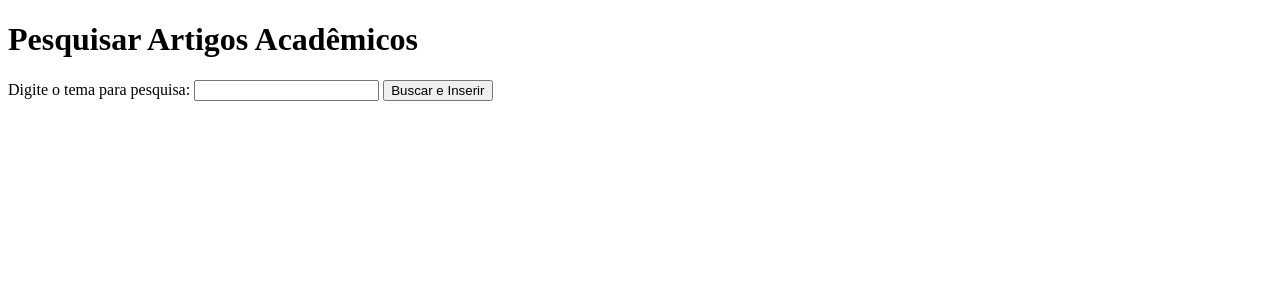
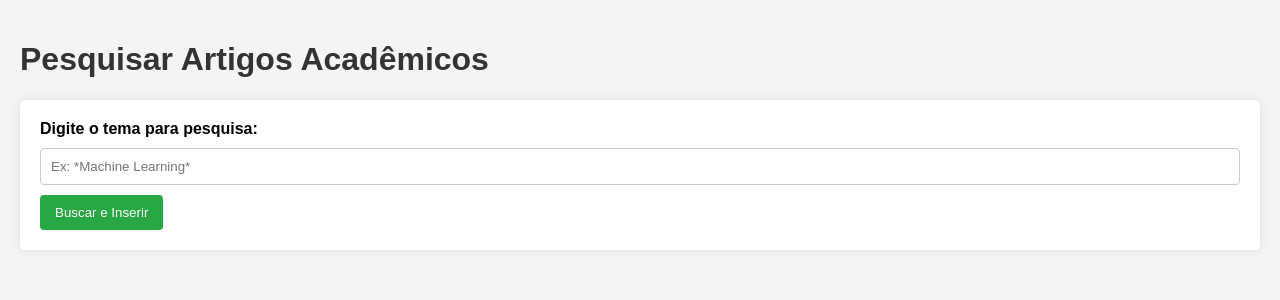
Before and after one commit to sknnys/trabalho-neo4j-gbd, a Flask app: page / in a window 1280 px wide. Shown: the top 300 px of the page. Run offline with Flask 3, Linux system fonts and the light colour scheme.

Commit message:
correções

```diff
--- a/app.py
+++ b/app.py
@@ -1,9 +1,12 @@
+from dotenv import load_dotenv
 from flask import Flask, render_template, request, redirect, url_for
 from neo4j import GraphDatabase
 from bs4 import BeautifulSoup
 import requests
 import re
 import os
+
+load_dotenv()
 
 app = Flask(__name__)
 
--- a/requirements.txt
+++ b/requirements.txt
@@ -3,3 +3,4 @@ neo4j==5.24.0
 beautifulsoup4==4.12.3
 requests==2.25.1
 gunicorn==20.1.0
+python-dotenv==0.20.0
--- a/templates/index.html
+++ b/templates/index.html
@@ -1,16 +1,55 @@
-<!-- templates/index.html -->
 <!DOCTYPE html>
 <html lang="pt-BR">
 <head>
     <meta charset="UTF-8">
     <meta name="viewport" content="width=device-width, initial-scale=1.0">
     <title>Pesquisa e Inserção de Artigos no Neo4j</title>
+    <style>
+        body {
+            font-family: Arial, sans-serif;
+            background-color: #f4f4f4;
+            margin: 0;
+            padding: 20px;
+        }
+        h1 {
+            color: #333;
+        }
+        form {
+            background: #fff;
+            padding: 20px;
+            border-radius: 5px;
+            box-shadow: 0 0 10px rgba(0, 0, 0, 0.1);
+        }
+        label {
+            display: block;
+            margin-bottom: 10px;
+            font-weight: bold;
+        }
+        input[type="text"] {
+            width: calc(100% - 22px);
+            padding: 10px;
+            margin-bottom: 10px;
+            border: 1px solid #ccc;
+            border-radius: 4px;
+        }
+        button {
+            background-color: #28a745;
+            color: white;
+            border: none;
+            padding: 10px 15px;
+            border-radius: 4px;
+            cursor: pointer;
+        }
+        button:hover {
+            background-color: #218838;
+        }
+    </style>
 </head>
 <body>
     <h1>Pesquisar Artigos Acadêmicos</h1>
     <form action="/search" method="post">
         <label for="keyword">Digite o tema para pesquisa:</label>
-        <input type="text" id="keyword" name="keyword" required>
+        <input type="text" id="keyword" name="keyword" placeholder="Ex: *Machine Learning*" required>
         <button type="submit">Buscar e Inserir</button>
     </form>
 </body>
```
Also changed, not shown: 2 other files.
